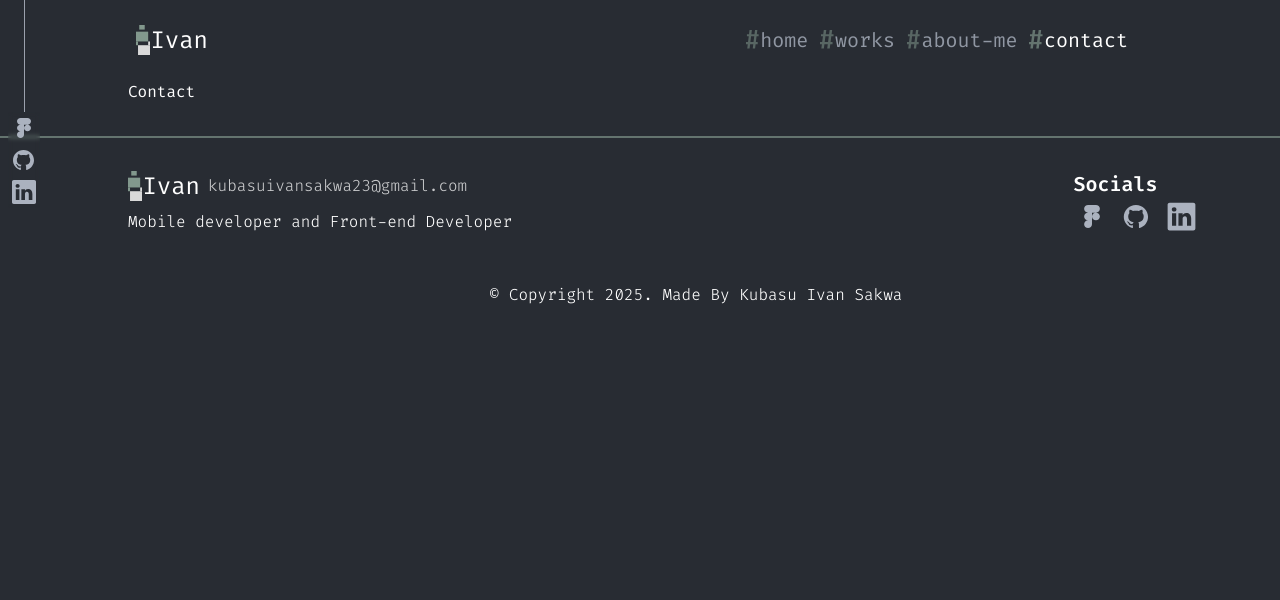
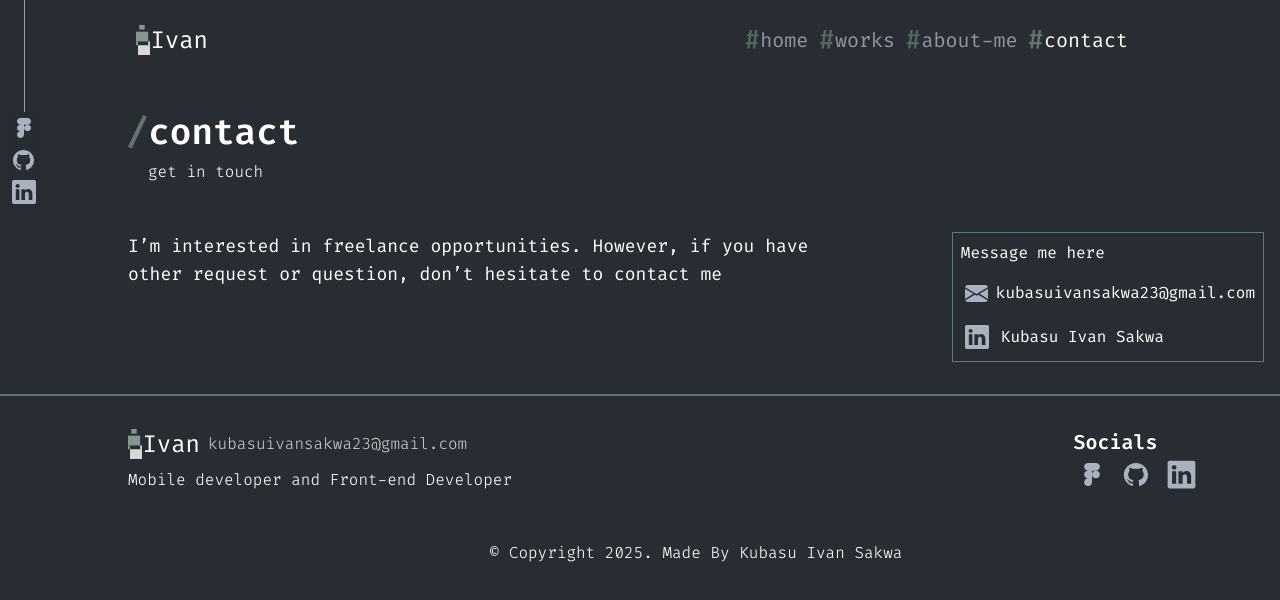
Before and after one commit to KubasuIvanSakwa/kubasuivansakwaprofilev2, a React (Vite) app: page /contact in a window 1280 px wide. Shown: the top 600 px of the page. Built offline with nearby package versions, Linux system fonts and the light colour scheme.

Commit message:
chore: contact

```diff
--- a/src/Pages/Contact.jsx
+++ b/src/Pages/Contact.jsx
@@ -1,9 +1,65 @@
-import React from 'react'
+import React from "react";
+import Linkedin from "../assets/icons/Linkedin.svg";
+import Email from "../assets/icons/email.svg";
+import Hash from "../assets/icons/hash.svg";
+import Slash from "../assets/icons/slash.svg";
+import Figma from "../assets/icons/Figma.svg";
+import Github from "../assets/icons/Github.svg";
+
+
+
 
 function Contact() {
+
+  const socials = [
+      { id: 3, icon: Figma, url: "https://github.com/KubasuIvanSakwa", alt: "" },
+      { id: 1, icon: Github, url: "https://github.com/KubasuIvanSakwa", alt: "" },
+      {
+        id: 2,
+        icon: Linkedin,
+        url: "https://github.com/KubasuIvanSakwa",
+        alt: "",
+      },
+      // {id: 4, icon: CV, url: 'https://github.com/KubasuIvanSakwa', alt: ''},
+    ];
   return (
-    <div>Contact</div>
-  )
+    <section>
+      <section className="mt-8">
+        {/* Header */}
+        <div className="flex w-full items-center justify-between gap-4">
+          <div className="flex flex-col items-start overflow-hidden">
+            <div className="flex flex-shrink-0 gap-[1px] items-center">
+              <img src={Slash} alt="" className="w-[1.2rem]" />
+              <p className="text-4xl fira-code-bold ">contact</p>
+            </div>
+            <p className="fira-code-light mt-2 ml-5">get in touch</p>
+          </div>
+        </div>
+
+        <div className="flex flex-col md:flex-row justify-between mt-[3rem] gap-8 md:gap-4">
+          <div className="w-full md:w-1/2 lg:w-[43rem] fira-code-default text-lg">
+            <p>
+              I’m interested in freelance opportunities. However, if you have
+              other request or question, don’t hesitate to contact me
+            </p>
+          </div>
+
+          <div className="border p-2 flex flex-col justify-center gap-4 border-darktext h-fit w-full md:w-fit fira-code-default">
+            <p>Message me here</p>
+            <div className="flex gap-2 items-center pl-1">
+              <img src={Email} />
+              <p>kubasuivansakwa23@gmail.com</p>
+            </div>
+
+            <div className="flex gap-2 items-center">
+              <img src={Linkedin} />
+              <p>Kubasu Ivan Sakwa</p>
+            </div>
+          </div>
+        </div>
+      </section>
+    </section>
+  );
 }
 
-export default Contact
+export default Contact;
--- a/src/Pages/Home.jsx
+++ b/src/Pages/Home.jsx
@@ -386,10 +386,10 @@ function Home() {
                 I’m always looking for the next challenge to tackle.
               </p>
             </div>
-            <div className="flex items-center overflow-hidden border mt-5 border-darktext gap-2 p-1 w-fit h-[2.5rem] justify-around hover:bg-darktext/40 cursor-pointer">
+            <NavLink to="/meet-ivan" className="flex items-center overflow-hidden border mt-5 border-darktext gap-2 p-1 w-fit h-[2.5rem] justify-around hover:bg-darktext/40 cursor-pointer">
               <p className="fira-code-default">Read More</p>
               <img src={Next} alt="" className="w-[3rem] mb-[0.2rem]" />
-            </div>
+            </NavLink>
           </div>
         </section>
       </section>
--- a/src/Pages/Projects.jsx
+++ b/src/Pages/Projects.jsx
@@ -5,12 +5,10 @@ import Hash from "../assets/icons/hash.svg";
 import useFetch from "../../api/useFetch";
 import { fetchProjects } from "../../api/api";
 import github from "../assets/icons/Github.svg";
-
-
+import Dots from "../assets/icons/Dots.svg";
 
 
 function Projects() {
-
   const ProjectSkeletonCard = () => (
     <div className="w-full h-fit border border-gray-700 animate-pulse break-inside-avoid mb-4">
       <div className="w-full h-48 bg-gray-700"></div>
@@ -53,8 +51,11 @@ function Projects() {
         </div>
       </div>
 
+
       {/* complete projects */}
-      <section className="mt-[2rem] columns-1 md:columns-2 lg:columns-3 gap-4">
+      <section className="mt-[2rem] columns-1 md:columns-2 lg:columns-3 gap-4 relative">
+        <img src={Dots} className="w-[5rem] absolute -left-[9rem] top-[10rem] lg:block md:block hidden" alt="Dots pattern" />
+
         {/* loader */}
         {loading &&
           [...Array(3)].map((_, index) => <ProjectSkeletonCard key={index} />)}
@@ -68,7 +69,9 @@ function Projects() {
 
         {/* projects */}
         {projects &&
-          projects.filter((item) => item.Tag === "complete").map((item) => (
+          projects
+            .filter((item) => item.Tag === "complete")
+            .map((item) => (
               <div
                 key={item.Title}
                 className="w-full h-fit border border-darktext break-inside-avoid mb-4"
@@ -107,7 +110,11 @@ function Projects() {
                         className="flex items-center overflow-hidden border border-darktext p-1 w-[6.5rem] h-[2.5rem] justify-around hover:bg-darktext/40 cursor-pointer"
                       >
                         <p className="fira-code-default">Live</p>
-                      <img src={Live} alt="" className="w-[3rem] mb-[0.2rem]" />
+                        <img
+                          src={Live}
+                          alt=""
+                          className="w-[3rem] mb-[0.2rem]"
+                        />
                       </a>
                     )}
 
@@ -153,7 +160,9 @@ function Projects() {
 
         {/* projects */}
         {projects &&
-          projects.filter((item) => item.Tag === "small").map((item) => (
+          projects
+            .filter((item) => item.Tag === "small")
+            .map((item) => (
               <div
                 key={item.Title}
                 className="w-full h-fit border border-darktext break-inside-avoid mb-4"
@@ -179,7 +188,11 @@ function Projects() {
                         className="flex items-center overflow-hidden border border-darktext p-1 w-[6.5rem] h-[2.5rem] justify-around hover:bg-darktext/40 cursor-pointer"
                       >
                         <p className="fira-code-default">Live</p>
-                      <img src={Live} alt="" className="w-[3rem] mb-[0.2rem]" />
+                        <img
+                          src={Live}
+                          alt=""
+                          className="w-[3rem] mb-[0.2rem]"
+                        />
                       </a>
                     )}
 
```
Lines whose indentation alone changed are shown as unchanged.
